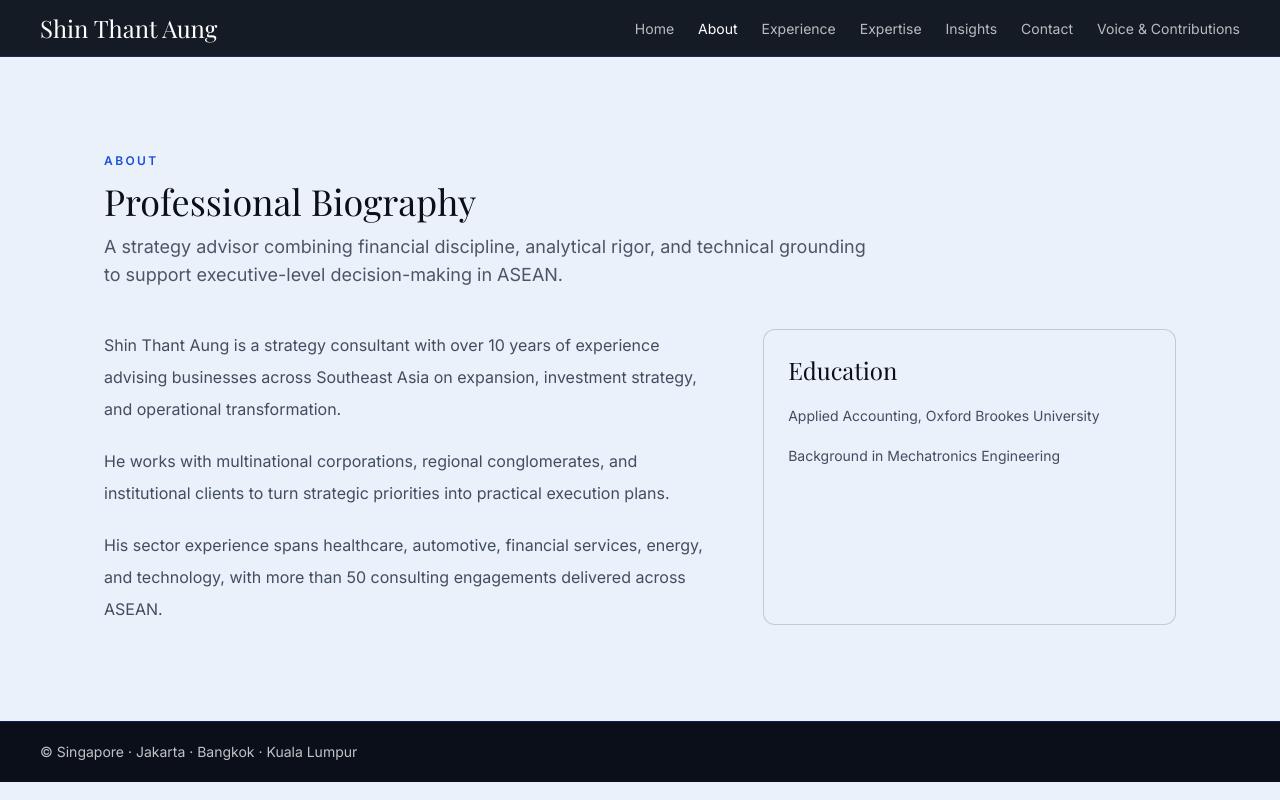
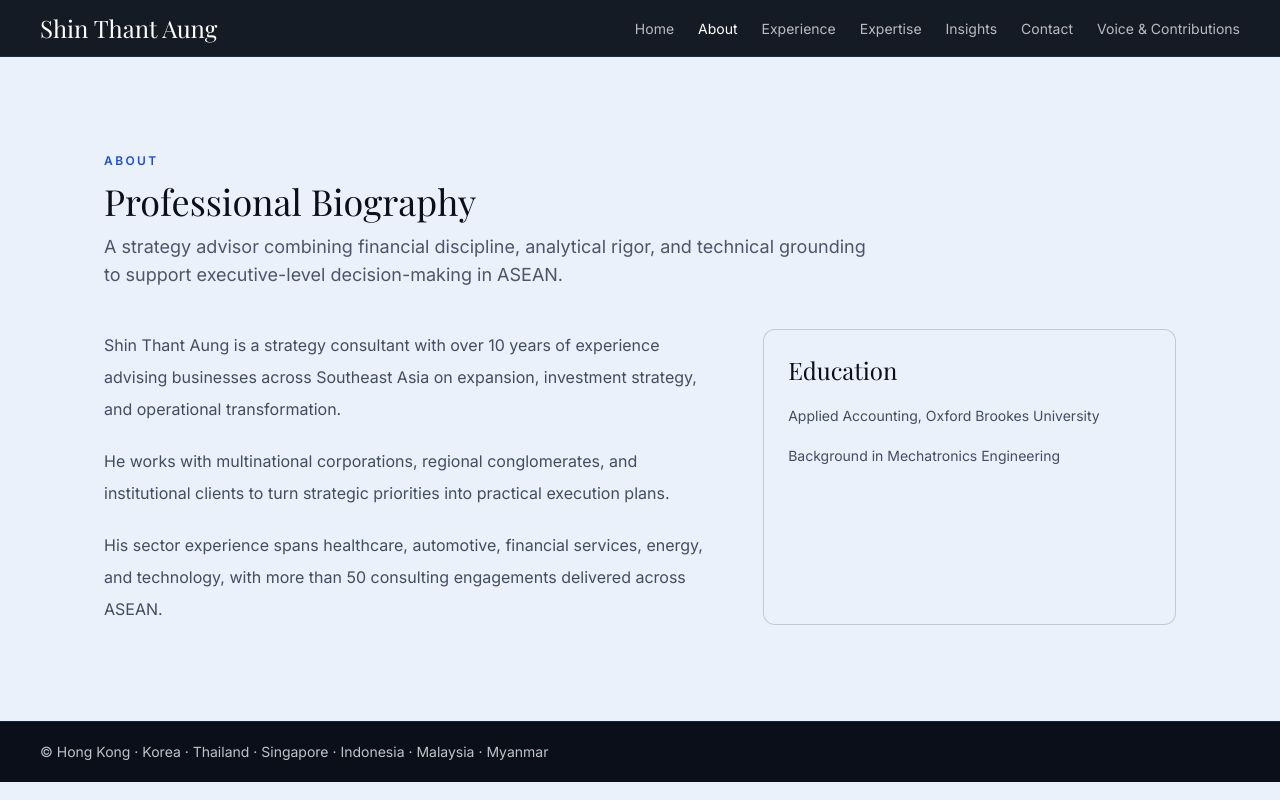
Before and after one commit to macmann/STA-Web, a Next.js app: page /about in a window 1280 px wide. Built offline with nearby package versions, Linux system fonts and the light colour scheme; a web font is replaced by a local one.

Commit message:
Update experience companies and footer country list

```diff
--- a/components/Footer.tsx
+++ b/components/Footer.tsx
@@ -2,7 +2,7 @@ export function Footer() {
   return (
     <footer className="border-t border-accent/30 bg-ink py-5">
       <div className="mx-auto w-full max-w-7xl px-6 text-sm text-white/75 md:px-10">
-        <p>© Singapore · Jakarta · Bangkok · Kuala Lumpur</p>
+        <p>© Hong Kong · Korea · Thailand · Singapore · Indonesia · Malaysia · Myanmar</p>
       </div>
     </footer>
   );
--- a/data/siteContent.ts
+++ b/data/siteContent.ts
@@ -34,7 +34,7 @@ export const experiences = [
   {
     period: "Current",
     role: "Management & Strategy Consultant",
-    company: "Independent Advisory",
+    company: "SAGASIA Consulting",
     achievements: [
       "Lead strategy and market intelligence engagements across ASEAN and broader APAC growth markets.",
       "Develop market entry strategies and assess expansion opportunities for corporate and investor clients.",
@@ -54,7 +54,7 @@ export const experiences = [
   {
     period: "Previous",
     role: "Consulting Professional",
-    company: "Big Four Firm",
+    company: "KPMG",
     achievements: [
       "Delivered financial advisory and consulting services for multinational and institutional clients.",
       "Led transaction advisory and strategic finance workstreams.",
```
